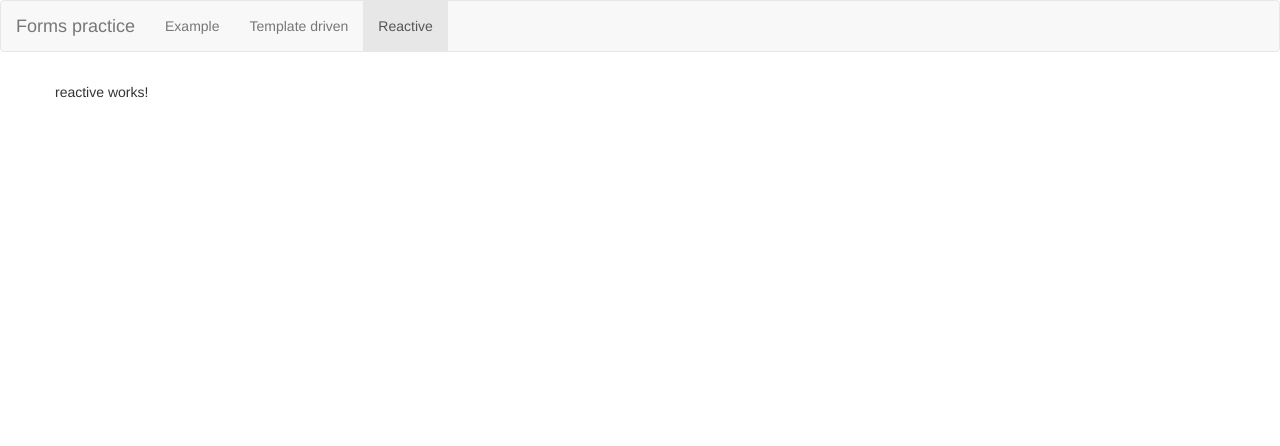
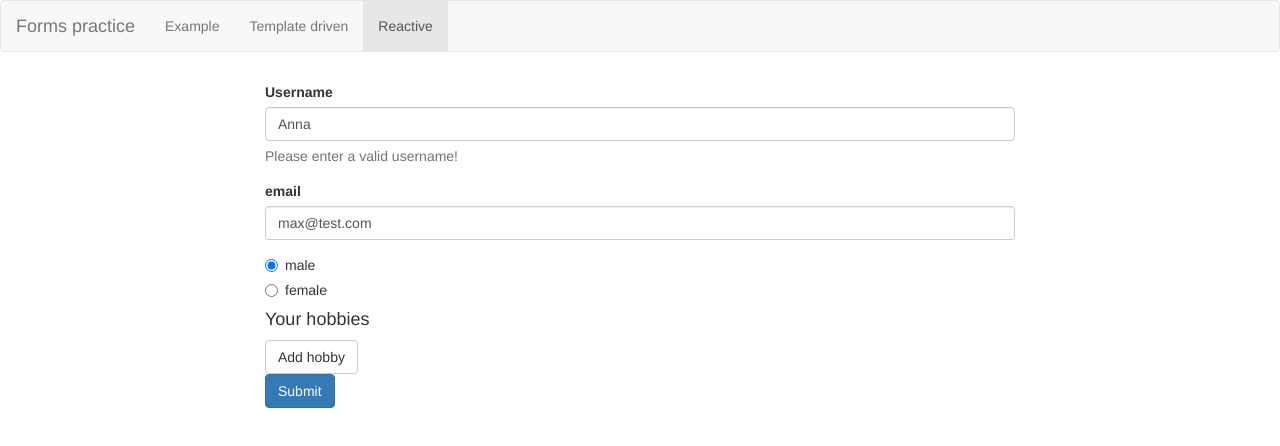
Before and after one commit to Mufaesa/Angular_forms, an Angular app: page /reactive in a window 1280 px wide. Shown: the top 446 px of the page. Built offline with nearby package versions, Linux system fonts and the light colour scheme.

Commit message:
Added reactive Form

```diff
--- a/src/app/app.module.ts
+++ b/src/app/app.module.ts
@@ -1,6 +1,6 @@
 import { BrowserModule } from '@angular/platform-browser';
 import { NgModule } from '@angular/core';
-import { FormsModule } from '@angular/forms';
+import { FormsModule, ReactiveFormsModule } from '@angular/forms';
 
 
 import { AppComponent } from './app.component';
@@ -21,7 +21,8 @@
   imports: [
     BrowserModule,
     FormsModule,
-    AppRoutingModule
+    AppRoutingModule,
+    ReactiveFormsModule
   ],
   providers: [],
   bootstrap: [AppComponent]
--- a/src/app/reactive/reactive.component.html
+++ b/src/app/reactive/reactive.component.html
@@ -1 +1,60 @@
-<p>reactive works!</p>
+<div class="container">
+    <div class="row">
+      <div class="col-xs-12 col-sm-10 col-md-8 col-sm-offset-1 col-md-offset-2">
+        <form [formGroup]="myForm" (ngSubmit)="onSubmit()">
+            <div formGroupName="userData">
+                <div class="form-group">
+                <label for="username">Username</label>
+                <input
+                  type="text"
+                  id="username"
+                  formControlName="username"
+                  class="form-control">
+                  <span
+                    class="help-block"
+                    *ngIf="!myForm.get('userData.username').valid && myForm.get('userData.username').touched">This field is required!</span>
+                  <span
+                    class="help-block"
+                    *ngIf="myForm.get('userData.username').errors['nameIsForbidden']">Please enter a valid username!</span>
+              </div>
+              <div class="form-group">
+                <label for="email">email</label>
+                <input
+                  type="text"
+                  id="email"
+                  formControlName="email"
+                  class="form-control">
+                  <span
+                    class="help-block"
+                    *ngIf="!myForm.get('userData.email').valid && myForm.get('userData.email').touched">Please enter a valid email!</span>
+              </div>
+            </div>
+          <div class="radio" *ngFor="let gender of genders">
+            <label>
+              <input
+                type="radio"
+                formControlName="gender"
+                [value]="gender">{{ gender }}
+            </label>
+          </div>
+          <div formArrayName="hobbies">
+            <h4>Your hobbies</h4>
+            <button
+                class="btn btn-default"
+                type="button"
+                (click)="onAddHobby()">Add hobby</button>
+                <div
+                    class="form-group"
+                    *ngFor="let hobbyControl of getControls(); let i = index">
+                    <input type="text" class="form-control" [formControlName]="'i'">
+
+                </div>
+          </div>
+          <span
+            *ngIf="!myForm.valid && myForm.touched"
+            class="help-block"> Please enter valid data</span>
+          <button class="btn btn-primary" type="submit">Submit</button>
+        </form>
+      </div>
+    </div>
+  </div>
--- a/src/app/reactive/reactive.component.ts
+++ b/src/app/reactive/reactive.component.ts
@@ -1,4 +1,6 @@
 import { Component, OnInit } from '@angular/core';
+import { FormArray, FormControl, FormGroup, Validators } from '@angular/forms';
+import { Observable } from 'rxjs';
 
 @Component({
   selector: 'app-reactive',
@@ -6,10 +8,79 @@
   styleUrls: ['./reactive.component.css']
 })
 export class ReactiveComponent implements OnInit {
+  genders = ['male', 'female'];
+  myForm: FormGroup
+  forbiddenUserNames = ['Chris', 'Anna'];
 
-  constructor() { }
+  // The form should be created before actually displaying the component.
+  // That's why we're creating it in the ngOnInit
+  ngOnInit() {
+    this.myForm = new FormGroup({
+      userData: new FormGroup({
+        username: new FormControl(null, [
+          Validators.required,
+          this.forbiddenNames.bind(this),
+        ]),
+        email: new FormControl(
+          null,
+          [Validators.required, Validators.email],
+          this.forbiddenEmails
+        ),
+      }),
+      gender: new FormControl('male'),
+      hobbies: new FormArray([]),
+    });
+    // this.signupForm.valueChanges.subscribe(
+    //   (value) => console.log(value)
+    // );
+    this.myForm.statusChanges.subscribe((status) => console.log(status));
+    this.myForm.setValue({
+      userData: {
+        username: 'Max',
+        email: 'max@test.com',
+      },
+      gender: 'male',
+      hobbies: [],
+    });
+    this.myForm.patchValue({
+      userData: {
+        username: 'Anna',
+      },
+    });
+  }
 
-  ngOnInit(): void {
+  getControls() {
+    return (<FormArray>this.myForm.get('hobbies')).controls;
+  }
+
+  onAddHobby(){
+    const control = new FormControl(null, Validators.required);
+    (<FormArray>this.myForm.get('hobbies')).push(control);
+  }
+
+  onSubmit() {
+    console.log(this.myForm);
+    this.myForm.reset();
+  }
+
+  forbiddenNames(control: FormControl): { [s: string]: boolean } {
+    if (this.forbiddenUserNames.indexOf(control.value) !== -1) {
+      return { nameIsForbidden: true };
+    }
+    return null;
+  }
+
+  forbiddenEmails(control: FormControl): Promise<any> | Observable<any> {
+    const promise = new Promise<any>((resolve, reject) => {
+      setTimeout(() => {
+        if (control.value === 'test@test.com') {
+          resolve({ emailIsForbidden: true });
+        } else {
+          resolve(null);
+        }
+      }, 1500);
+    });
+    return promise;
   }
 
 }
```
